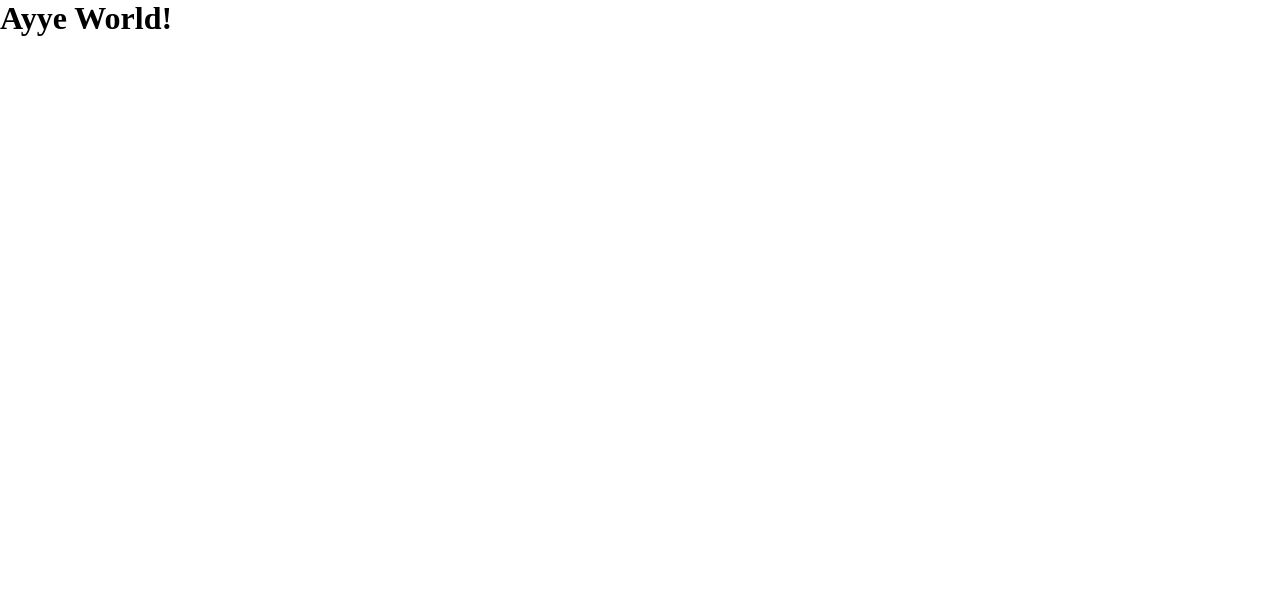
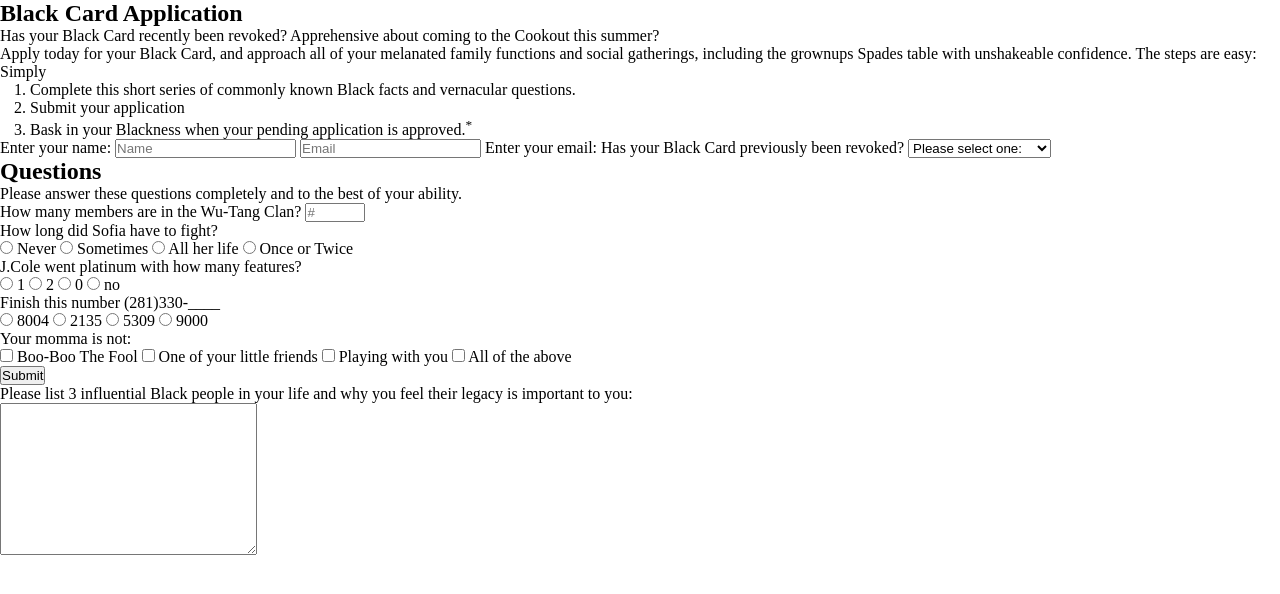
Before and after one commit to Pixelfairy7/FCCSurvey, a website: page index.html in a window 1280 px wide. Drawn offline with Linux system fonts and the light colour scheme.

Commit message:
added html structure

```diff
--- a/index.html
+++ b/index.html
@@ -7,6 +7,105 @@
     <title>Survey Project</title>
 </head>
 <body>
-   <h1> Ayye World! </h1>
+    <section class="header">
+        <h1 id="title"> Black Card Application </h1>
+    </section>
+  <section class="info">
+    <p id="description">Has your Black Card recently been revoked? Apprehensive about coming to the Cookout this summer?</p>
+   <p>Apply today for your Black Card, and approach all of your melanated family functions and social gatherings, including the grownups Spades table with unshakeable confidence. The steps are easy: </p>
+   <span> Simply</span>
+
+   <ol>
+       <li>Complete this short series of commonly known Black facts and vernacular questions.</li>
+       <li>Submit your application</li>
+       <li>Bask in your Blackness when your pending application is approved.<sup>*</sup></li>
+   </ol>
+  </section>
+  <section class="form-body">
+    <form id="survey-form">
+        <div class="form-section personal-info">
+            <label for="name" id="name-label">Enter your name:</label>
+            <input type="text" name="name" id="name" placeholder="Name" required>
+            <input type="email" name="email" id="email" placeholder="Email" required>
+            <label for="email" id="email-label">Enter your email:</label>
+
+            <label for="revoked-select">Has your Black Card previously been revoked?</label>
+            <select name="revoked" id="dropdown">
+                <option value="">Please select one:</option>
+                <option value="yes">Yes</option>
+                <option value="no">No</option>
+                <option value="noAns">Prefer not to answer</option>
+            </select>
+        </div>
+        <div class="form-section questions">
+            <h2>Questions</h2>
+            <p>Please answer these questions completely and to the best of your ability. </p>
+            <div class="question">
+                <label for="number" id="number-label">How many members are in the Wu-Tang Clan?</label>
+            <input type="number" name="number" id="number" min="0" max="100" placeholder="#">
+            </div>
+            <div class="question">
+                <p>How long did Sofia have to fight?</p>
+
+                <input type="radio" name="color-purple" id="never" value="never">
+                <label for="never">Never</label>
+                <input type="radio" name="color-purple" id="sometimes" value="sometimes">
+                <label for="never">Sometimes</label>
+                <input type="radio" name="color-purple" id="life" value="life">
+                <label for="life">All her life</label>
+                <input type="radio" name="color-purple" id="never" value="once">
+                <label for="never">Once or Twice</label>
+                </div>
+        <div class="question">
+            <p>J.Cole went platinum with how many features?</p>
+           <input type="radio" name="cole"
+                id="1" value="1">
+           <label for="1">1 </label>
+
+           <input type="radio" name="cole" id="2" value="2">
+           <label for="2">2</label>
+
+           <input type="radio" name="cole" id="0" value="0">
+           <label for="3">0</label>
+
+           <input type="radio" name="cole" id="no" value="no">
+           <label for="no">no</label>
+        </div>
+         <div class="question">
+            <p>Finish this number (281)330-____</p>
+            <input type="radio" name="number" id="1" value="8004">
+            <label for="1">8004</label>
+            <input type="radio" name="number" id="2" value="2135">
+            <label for="2">2135</label>
+            <input type="radio" name="number" id="3" value="5309">
+            <label for="3">5309</label>
+            <input type="radio" name="number" id="4" value="9000">
+            <label for="4">9000</label>
+         </div>
+         <div class="question">
+             <p>Your momma is not:</p>
+             <input type="checkbox" id="fool" name="fool" value="fool">
+             <label for="fool">Boo-Boo The Fool</label>
+             <input type="checkbox" id="friend" name="friend" value="friend">
+             <label for="friend">One of your little friends</label>
+             <input type="checkbox" id="play" name="play" value="play">
+             <label for="play">Playing with you</label>
+             <input type="checkbox" id="all" name="all" value="all">
+             <label for="all">All of the above</label>
+         </div>
+        </div>
+        <div class="form-section submit-form">
+            <button id="submit">Submit</button>
+        </div>
+        <div class="text-area">
+            <p>Please list 3 influential Black people in your life and why you feel their legacy is important to you:</p>
+            <textarea name="influence" id="influence" cols="30" rows="10"></textarea>
+        </div>
+    </form>
+  </section>
+
+
+
+<script src="https://cdn.freecodecamp.org/testable-projects-fcc/v1/bundle.js"></script>
 </body>
 </html>
--- a/sass/main.scss
+++ b/sass/main.scss
@@ -3,3 +3,7 @@
     padding:0;
     box-sizing: border-box;
 }
+
+ol{
+    padding-left: 30px;
+}
```
Also changed, not shown: css/style.css.
